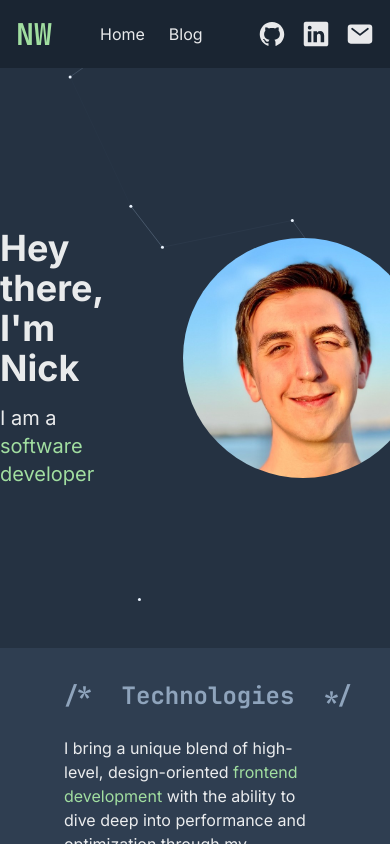
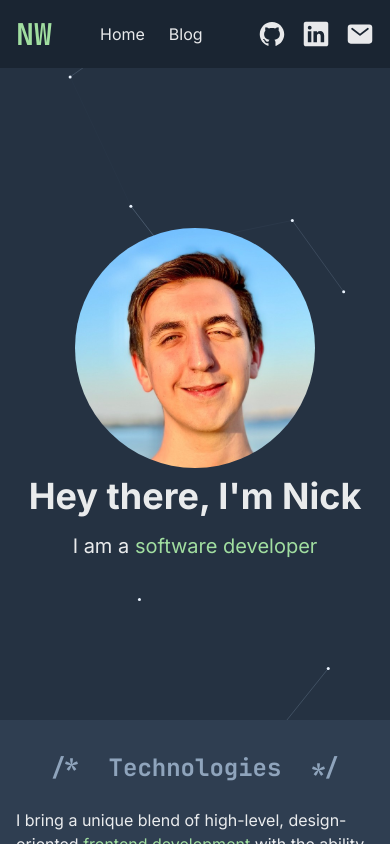
Before and after one commit to NickWentworth/portfolio, a Next.js app: page / in a window 390 px wide. Built offline with nearby package versions, Linux system fonts and the light colour scheme.

Commit message:
improved home page responsiveness

```diff
--- a/src/app/page.tsx
+++ b/src/app/page.tsx
@@ -5,22 +5,22 @@ import Link from 'next/link';
 export default async () => (
     <div className='flex flex-col items-center'>
         {/* intro section */}
-        <div className='flex items-center gap-20 py-40'>
-            <div className='flex flex-col gap-4'>
+        <div className='flex flex-col items-center gap-x-20 gap-y-2 py-40 md:flex-row-reverse'>
+            <img className='size-60 rounded-full' src='/me.jpg' />
+
+            <div className='flex flex-col items-center gap-4 md:items-stretch'>
                 <h1 className='font-bold'>Hey there, I'm Nick</h1>
                 <h4>
                     I am a <Accent>software developer</Accent>
                 </h4>
             </div>
-
-            <img className='size-60 rounded-full' src='/me.jpg' />
         </div>
 
         {/* main content */}
         <div className='bg-base-700 self-stretch'>
-            <div className='max-w-[1200px] m-auto px-8'>
+            <div className='max-w-[1200px] m-auto px-4 md:px-8'>
                 {/* technologies */}
-                <div className='flex flex-col p-8 gap-4'>
+                <div className='flex flex-col gap-4 py-8 md:px-8'>
                     <Heading title='Technologies' />
 
                     <p>
@@ -37,7 +37,7 @@ export default async () => (
                         design to deployment.
                     </p>
 
-                    <div className='grid grid-cols-2 gap-2'>
+                    <div className='grid gap-2 md:grid-cols-2'>
                         <Card>
                             <div className='flex flex-col gap-2'>
                                 <h4>Fullstack Development</h4>
@@ -79,10 +79,10 @@ export default async () => (
                 <hr />
 
                 {/* projects */}
-                <div className='flex flex-col p-8 gap-4'>
+                <div className='flex flex-col gap-4 py-8 md:px-8'>
                     <Heading title='Projects' />
 
-                    <div className='grid grid-cols-2 gap-2'>
+                    <div className='grid gap-2 md:grid-cols-2'>
                         <ProjectCard
                             name='Rememo'
                             image='rememo.png'
@@ -119,7 +119,7 @@ export default async () => (
                 <hr />
 
                 {/* experience */}
-                <div className='flex flex-col p-8 gap-4'>
+                <div className='flex flex-col gap-4 py-8 md:px-8'>
                     <Heading title='Experience' />
 
                     <p>
```
